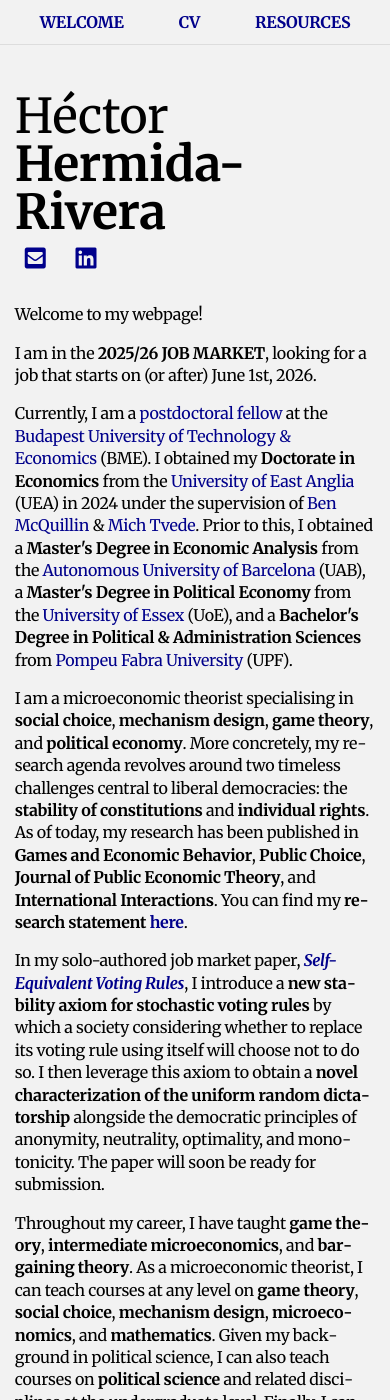
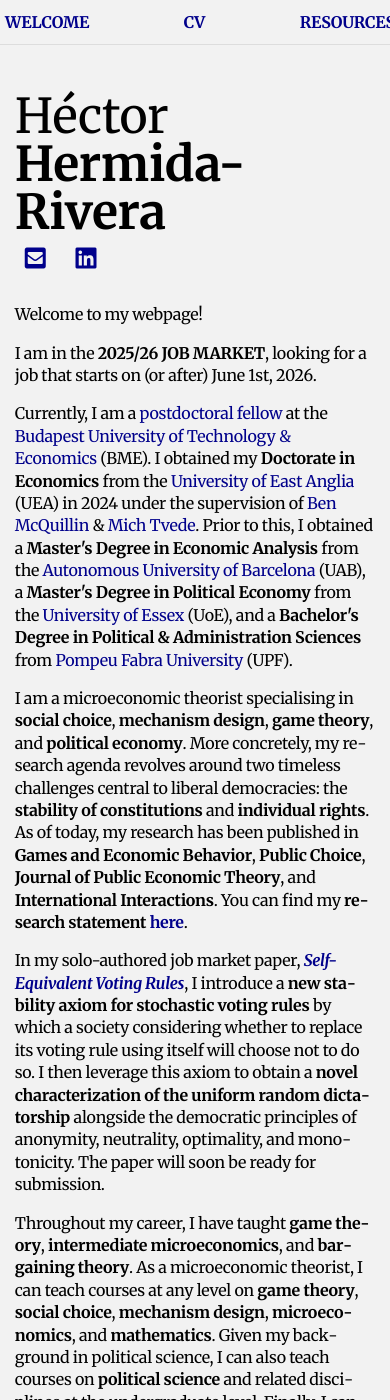
Before and after one commit to HectorHermidaRivera/hectorhermidarivera.github.io, a Jekyll site: the page built from index.md, in a window 390 px wide and 1400 px high. Built offline with Jekyll 4.4.1, drawn with Linux system fonts in a browser that asks for light colours; a style sheet for code colours, icons or effects is not loaded.

Commit message:
Update style.css

```diff
--- a/assets/css/style.css
+++ b/assets/css/style.css
@@ -379,7 +379,9 @@ h2.collapsible-link {
 
 @media (max-width: 1023px) {
   .top-nav {
-    gap: 55px;
+    justify-content: space-between;
+    gap: 0;
+    padding: 12px 5px;
   }
   .main-name, .name-title {
     padding-left: 0 !important;
```
